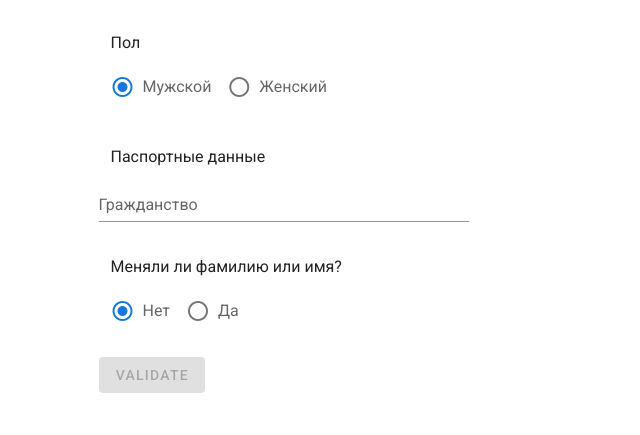
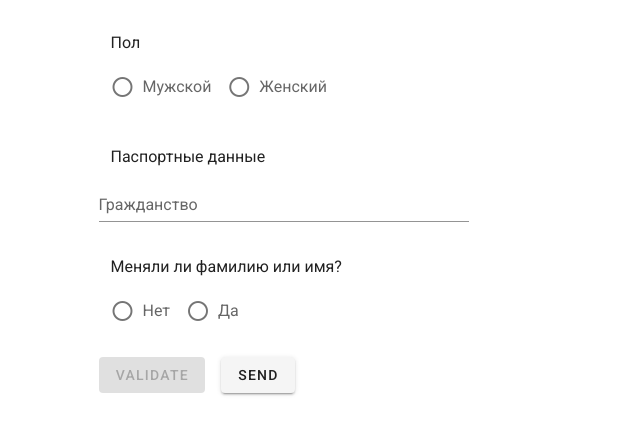
Before and after one commit to ozon-edu-vue-2021/required-task-4-Eugene-axe, a Vue app: page / in a window 1280 px wide. Shown: the part 271-706 px from the top of the page, without its empty margins (263-903 px from the left). Built offline with nearby package versions, Linux system fonts and the light colour scheme.

Commit message:
still nohave validation

```diff
--- a/src/components/Birthday/Birthday.vue
+++ b/src/components/Birthday/Birthday.vue
@@ -2,6 +2,7 @@
   <v-row class="col-6">
     <v-text-field
       v-model="date"
+      id="birthday"
       :rules="dateRules"
       label="Дата рождения"
       placeholder="дд.мм.гггг"
--- a/src/components/ChangeFullName/ChangeFullName.vue
+++ b/src/components/ChangeFullName/ChangeFullName.vue
@@ -1,7 +1,13 @@
 <template>
   <v-container>
     <p>Меняли ли фамилию или имя?</p>
-    <v-radio-group row v-model="isChange">
+    <v-radio-group
+      row
+      v-model="isChange"
+      required
+      :rules="isChangeRules"
+      id="isChangeName"
+    >
       <v-radio label="Нет" :value="false"></v-radio>
       <v-radio label="Да" :value="true"></v-radio>
     </v-radio-group>
@@ -10,11 +16,13 @@
       <v-text-field
         label="Предыдущая фамилия"
         v-model="oldSurname"
+        id="oldSurname"
         :rules="oldSurnameRules"
         class="mr-8"
       ></v-text-field>
       <v-text-field
         label="Предыдущее имя"
+        id="oldName"
         v-model="oldName"
         :rules="oldNameRules"
       ></v-text-field>
@@ -27,7 +35,8 @@ export default {
   name: "ChangeFullName",
   data() {
     return {
-      isChange: false,
+      isChange: null,
+      isChangeRules: [(v) => (v === null ? "Заполните поле" : true)],
       oldSurname: "",
       oldSurnameRules: [
         (v) => !!v || "Введите предыдущую фамилию",
--- a/src/components/Email/Email.vue
+++ b/src/components/Email/Email.vue
@@ -2,6 +2,7 @@
   <v-row no-gutters>
     <v-text-field
       v-model="email"
+      id="email"
       :rules="emailRules"
       label="E-mail"
       validate-on-blur
--- a/src/components/Form.vue
+++ b/src/components/Form.vue
@@ -11,6 +11,7 @@
     <v-btn :disabled="!valid" color="success" class="mr-4" @click="validate">
       Validate
     </v-btn>
+    <v-btn @click="send"> Send </v-btn>
   </v-form>
 </template>
 
@@ -38,6 +39,14 @@ export default {
     validate() {
       this.$refs.form.validate();
     },
+    send() {
+      const sendData = this.$refs.form.inputs.reduce((acc, input) => {
+        acc[input.id] = input.value;
+        return acc;
+      }, {});
+      console.log(JSON.stringify(sendData));
+      console.log(this);
+    },
   },
 };
 </script>
--- a/src/components/FullName/FullName.vue
+++ b/src/components/FullName/FullName.vue
@@ -4,6 +4,7 @@
       v-model="surname"
       :rules="surnameRules"
       label="Фамилия"
+      id="surname"
       required
       class="mr-4"
     ></v-text-field>
@@ -12,12 +13,14 @@
       v-model="name"
       :rules="nameRules"
       label="Имя"
+      id="name"
       required
       class="mr-4"
     ></v-text-field>
 
     <v-text-field
       v-model="patronymic"
+      id="patronymic"
       :rules="patronymicRules"
       label="Отчество"
       required
--- a/src/components/Gender/Gender.vue
+++ b/src/components/Gender/Gender.vue
@@ -1,7 +1,7 @@
 <template>
   <v-container>
     <p>Пол</p>
-    <v-radio-group v-model="gender" row>
+    <v-radio-group v-model="gender" id="gender" :value="gender" row>
       <v-radio label="Мужской" value="male"></v-radio>
       <v-radio label="Женский" value="female"></v-radio>
     </v-radio-group>
@@ -13,7 +13,7 @@ export default {
   name: "Gender",
   data() {
     return {
-      gender: "male",
+      gender: null,
     };
   },
 };
--- a/src/components/Pasport/Citizenship/Citizenship.vue
+++ b/src/components/Pasport/Citizenship/Citizenship.vue
@@ -3,6 +3,7 @@
     <v-text-field
       ref="citizenshipFieldText"
       v-model="citizenshipTitle"
+      id="citizenship"
       :rules="citizenshipTitleRules"
       label="Гражданство"
       class="flex-grow-1 align-self-start citizenship-textfield"
--- a/src/components/Pasport/InternationalPasportData/InternationalPasportData.vue
+++ b/src/components/Pasport/InternationalPasportData/InternationalPasportData.vue
@@ -3,6 +3,7 @@
     <v-row class="flex-nowrap">
       <v-text-field
         v-model="surname"
+        id="intpas-surname"
         :rules="surnameRules"
         label="Фамилия на латнице"
         required
@@ -10,6 +11,7 @@
       ></v-text-field>
       <v-text-field
         v-model="name"
+        id="intpas-name"
         :rules="nameRules"
         label="Имя на латнице"
         required
@@ -22,6 +24,8 @@
       <v-container>
         <v-text-field
           v-model="pasNumber"
+          :rules="pasNumberRules"
+          id="intpas-number"
           label="Номер паспорта"
           required
           class="mr-4"
@@ -32,6 +36,8 @@
         <v-text-field
           label="Страна выдачи"
           v-model="countryName"
+          :rules="countryNameRules"
+          id="intpas-countryofissue"
           @click="isShowList = true"
           @keydown="trottleFilteredList()"
           class="country-name"
@@ -60,6 +66,8 @@
       </v-container>
       <v-container>
         <v-select
+          :rules="pasTypeRules"
+          id="intpas-type"
           :items="passportTypesOnlyTypes"
           label="Тип паспорта"
         ></v-select>
@@ -92,6 +100,10 @@ export default {
       filterListCitizenships: [],
       passportTypes: [],
       countryName: "",
+      countryNameRules: [(v) => !!v || "Заполните поле"],
+      pasTypeRules: [(v) => !!v || "Заполните поле"],
+      pasNumberRules: [(v) => !!v || "Заполните поле"],
+
       isShowList: false,
     };
   }, //end data
--- a/src/components/Pasport/PasportDate.vue
+++ b/src/components/Pasport/PasportDate.vue
@@ -2,6 +2,7 @@
   <v-container>
     <v-text-field
       v-model="date"
+      id="rupas-date"
       :rules="dateRules"
       label="Дата выдачи"
       placeholder="дд.мм.гггг"
--- a/src/components/Pasport/RuPasportData/RuPasportData.vue
+++ b/src/components/Pasport/RuPasportData/RuPasportData.vue
@@ -4,6 +4,7 @@
       <v-container>
         <v-text-field
           v-model="series"
+          id="rupas-series"
           :rules="seriesRules"
           label="Серия"
           required
@@ -15,6 +16,7 @@
       <v-container>
         <v-text-field
           v-model="number"
+          id="rupas-number"
           :rules="numberRules"
           label="Номер"
           required
```
